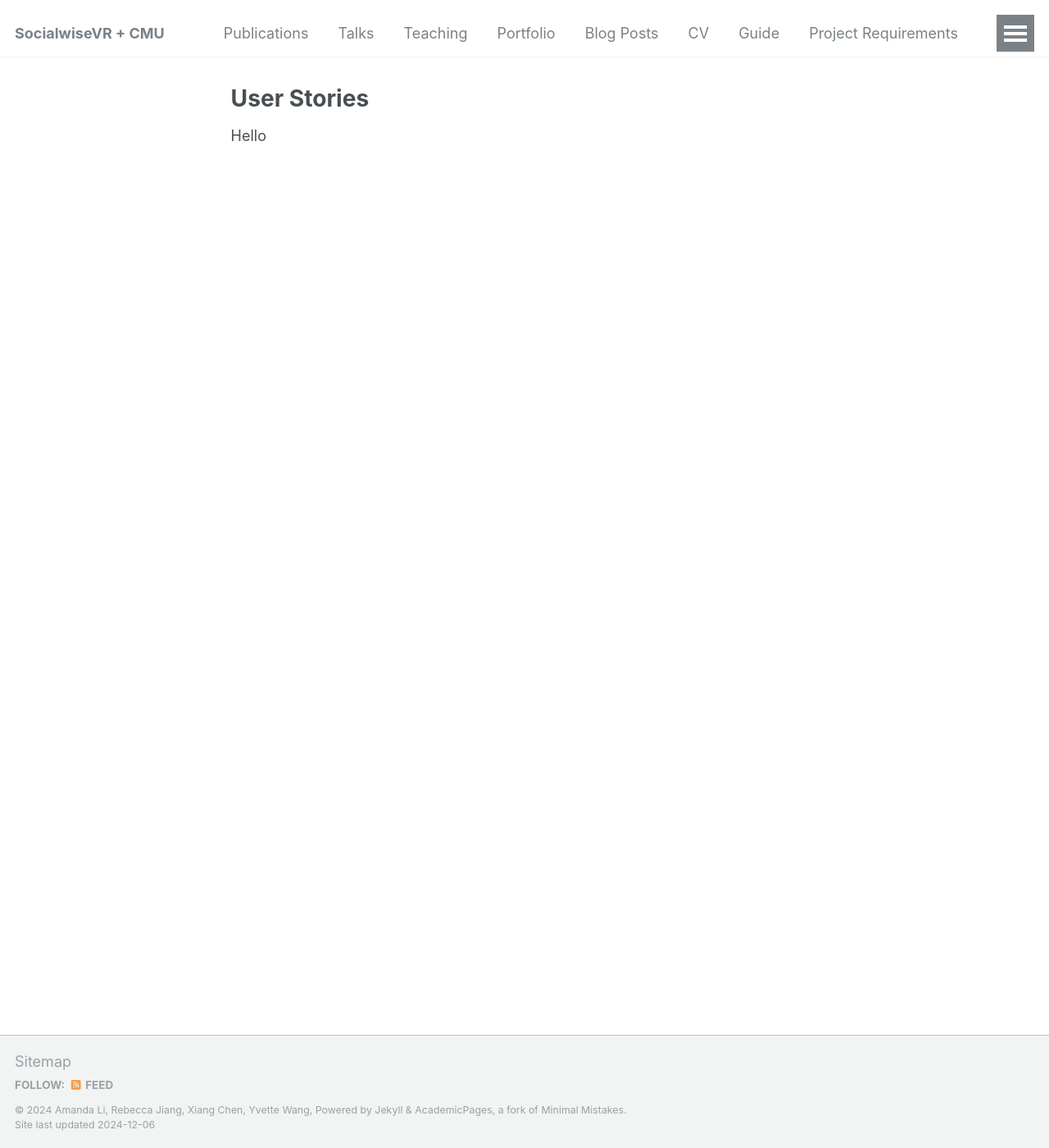
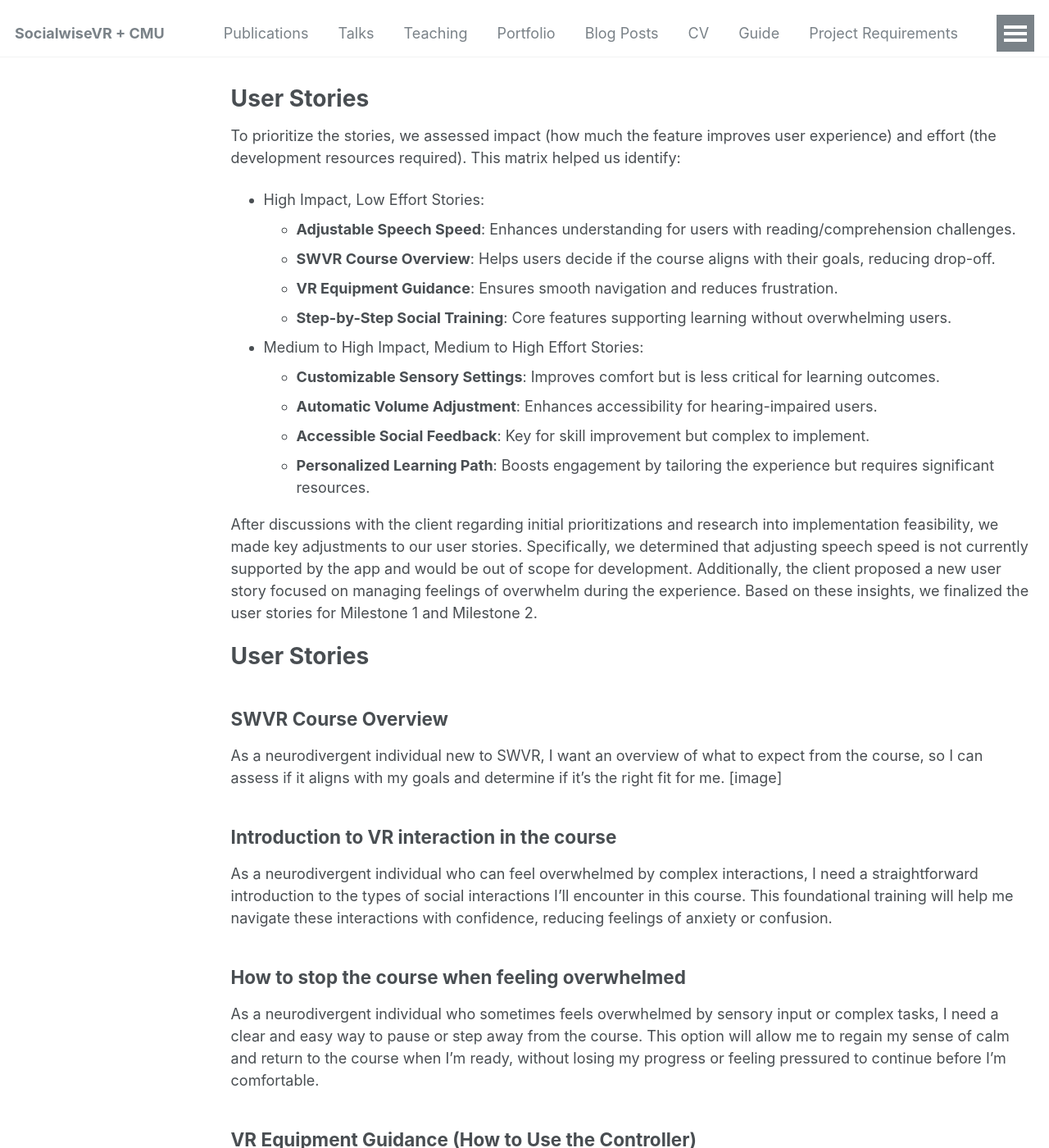
Before and after one commit to SocialwiseVR-CMU/socialwisevr-cmu.github.io, a Jekyll site: the page built from _pages/user-stories.md, in a window 1280 px wide and 1400 px high. Shown: the whole window at 82% size. Built offline with Jekyll 4.4.1, drawn with Linux system fonts in a browser that asks for light colours; some of the changed text lies outside the part shown.

```diff
--- a/_pages/user-stories.md
+++ b/_pages/user-stories.md
@@ -7,4 +7,43 @@ author_profile: false
 
 {% include base_path %}
 
-Hello
+To prioritize the stories, we assessed impact (how much the feature improves user experience) and effort (the development resources required). This matrix helped us identify:
+
+- High Impact, Low Effort Stories:
+    - **Adjustable Speech Speed**: Enhances understanding for users with reading/comprehension challenges.
+    - **SWVR Course Overview**: Helps users decide if the course aligns with their goals, reducing drop-off.
+    - **VR Equipment Guidance**: Ensures smooth navigation and reduces frustration.
+    - **Step-by-Step Social Training**: Core features supporting learning without overwhelming users.
+- Medium to High Impact, Medium to High Effort Stories:
+    - **Customizable Sensory Settings**: Improves comfort but is less critical for learning outcomes.
+    - **Automatic Volume Adjustment**: Enhances accessibility for hearing-impaired users.
+    - **Accessible Social Feedback**: Key for skill improvement but complex to implement.
+    - **Personalized Learning Path**: Boosts engagement by tailoring the experience but requires significant resources.
+
+After discussions with the client regarding initial prioritizations and research into implementation feasibility, we made key adjustments to our user stories. Specifically, we determined that adjusting speech speed is not currently supported by the app and would be out of scope for development. Additionally, the client proposed a new user story focused on managing feelings of overwhelm during the experience. Based on these insights, we finalized the user stories for Milestone 1 and Milestone 2.
+
+User Stories
+======
+
+SWVR Course Overview
+----
+As a neurodivergent individual new to SWVR, I want an overview of what to expect from the course, so I can assess if it aligns with my goals and determine if it’s the right fit for me.
+[image]
+
+Introduction to VR interaction in the course
+-----
+As a neurodivergent individual who can feel overwhelmed by complex interactions, I need a straightforward introduction to the types of social interactions I’ll encounter in this course. This foundational training will help me navigate these interactions with confidence, reducing feelings of anxiety or confusion.
+
+How to stop the course when feeling overwhelmed
+------
+As a neurodivergent individual who sometimes feels overwhelmed by sensory input or complex tasks, I need a clear and easy way to pause or step away from the course. This option will allow me to regain my sense of calm and return to the course when I’m ready, without losing my progress or feeling pressured to continue before I’m comfortable.
+
+VR Equipment Guidance (How to Use the Controller)
+-----
+As a neurodivergent individual unfamiliar with VR technology, I want a clear, step-by-step guide on how to use the controller, so I can confidently perform essential actions like pausing, adjusting settings, and exiting the course without feeling frustrated or overwhelmed.
+
+VR Accessibility Features (Vision, Mobility, Hearing)
+------
+As a neurodivergent individual with specific sensory and mobility needs, I want customizable accessibility options like volume control, captions, and adjustable text size, so I can tailor the VR environment to my preferences and engage with the course comfortably.
+
+[<-](https://socialwisevr-cmu.github.io/solution) [->](https://socialwisevr-cmu.github.io/gantt)
```
Also changed, not shown: _pages/gantt-chart.md (added, +16 -0 lines).
